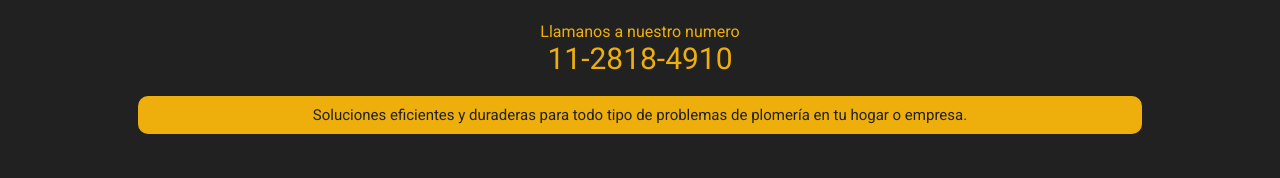
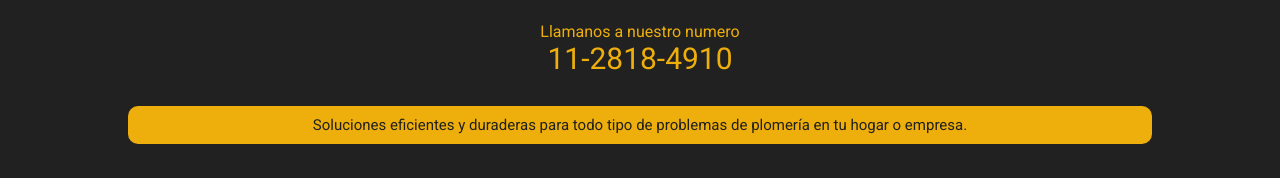
Before and after one commit to EduEzMez/aries-plomero24, a plain HTML site: page index.html in a window 1280 px wide. Shown: the part 622-800 px from the top of the page. Drawn offline with Linux system fonts and the light colour scheme.

Commit message:
Ajustado text footer

```diff
--- a/css/estilo.css
+++ b/css/estilo.css
@@ -110,15 +110,19 @@ footer .footer_contenedor .numero_text{
     font-size: 30px;
 }
 
-footer .footer_contenedor .info_text{
+footer .info_text{
     color: white;
+    width: 80%;
     margin-top: 20px;
     font-size: 15px;
     background-color: #EEAF0C;
     border-radius: 10px;
     padding: 10px;
+    display: flex;
+    justify-content: center;
+    align-self: center;
 }
 
-footer .footer_contenedor .info_text p {
+footer .info_text p {
     color: #212121;
 }
--- a/index.html
+++ b/index.html
@@ -36,9 +36,9 @@
         <div class="footer_contenedor">
             <p class="llamanos_text">Llamanos a nuestro numero</p>
             <p class="numero_text">11-2818-4910</p>
-            <div class="info_text">
-                <p>Soluciones eficientes y duraderas para todo tipo de problemas de plomería en tu hogar o empresa.</p>
-            </div>
+        </div>
+        <div class="info_text">
+            <p>Soluciones eficientes y duraderas para todo tipo de problemas de plomería en tu hogar o empresa.</p>
         </div>
     </footer>
 
```
